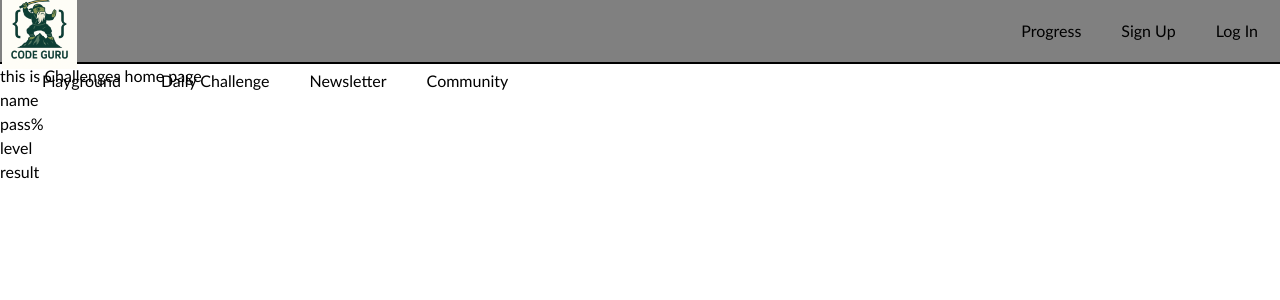
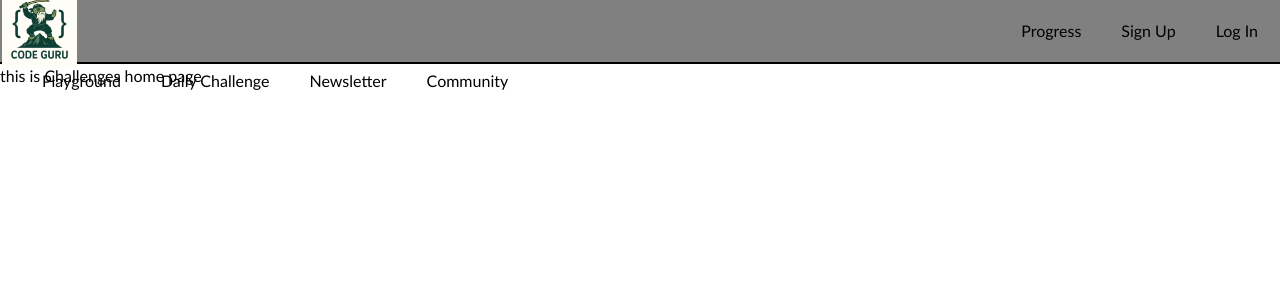
Before and after one commit to Bitterguy-code/Code-Guru, a React (Vite) app in the folder frontend/: page /challenge in a window 1280 px wide. Shown: the top 300 px of the page. Built offline with nearby package versions, Linux system fonts and the light colour scheme.

Commit message:
config of tailwind and bootstrap

```diff
--- a/frontend/src/pages/ChallengesHomePage.jsx
+++ b/frontend/src/pages/ChallengesHomePage.jsx
@@ -5,16 +5,7 @@ function ChallengesHomePage() {
     <h1>this is Challenges home page</h1>
 
 
-    <h1></h1>
-    <div>
-    <h1>name</h1>
 
-    <div>
-        <h1>pass%</h1>
-        <h1>level</h1>
-        <h1>result</h1>
-    </div>
-    </div>
     </>
 )
 };
```
